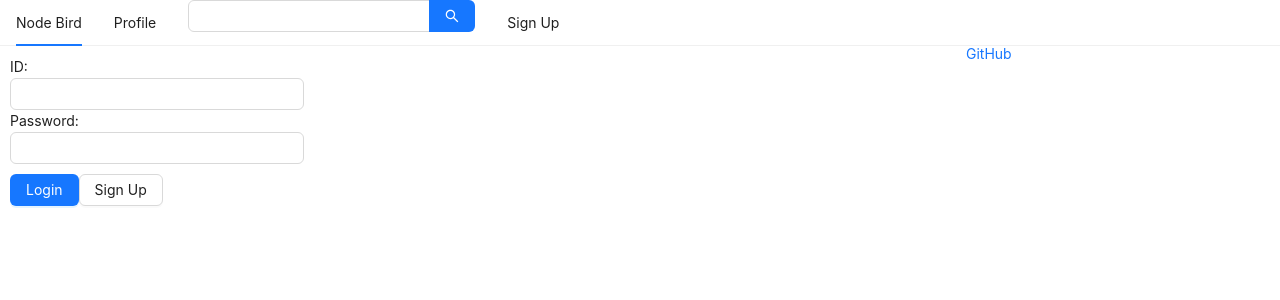
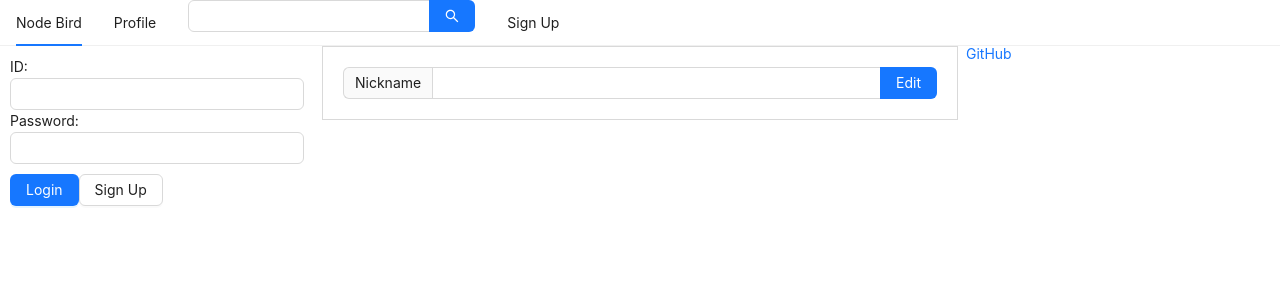
Before and after one commit to Na-David/MyBird, a Next.js app: page /profile in a window 1280 px wide. Shown: the top 300 px of the page. Built offline with nearby package versions, Linux system fonts and the light colour scheme.

Commit message:
styled compnt

```diff
--- a/components/NicknameEditForm.jsx
+++ b/components/NicknameEditForm.jsx
@@ -1,10 +1,14 @@
-import React from 'react'
+import React, {useMemo} from 'react'
+import { Form, Input } from 'antd';
 
 const NicknameEditForm = () => {
+    const style = useMemo(() =>({
+        marginBottom: '20px', border: '1px solid #d9d9d9', padding: '20px'
+    }),[])
   return (
-    <div>
-
-    </div>
+    <Form style={style}>
+        <Input.Search addonBefore = "Nickname" enterButton = "Edit" />
+    </Form>
   )
 }
 
```
